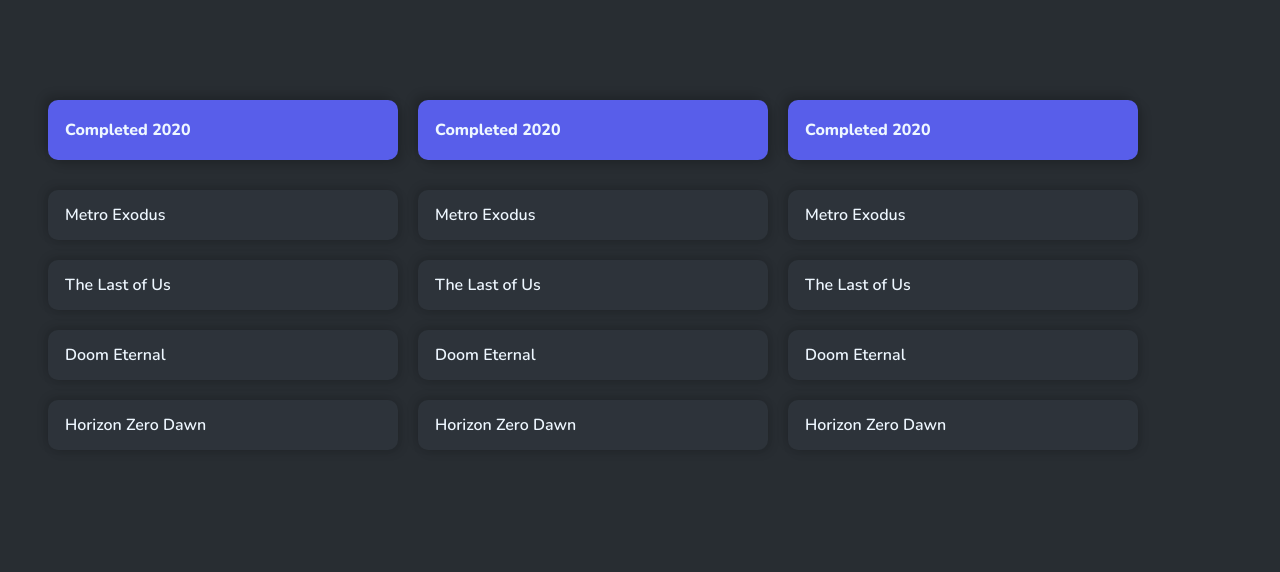
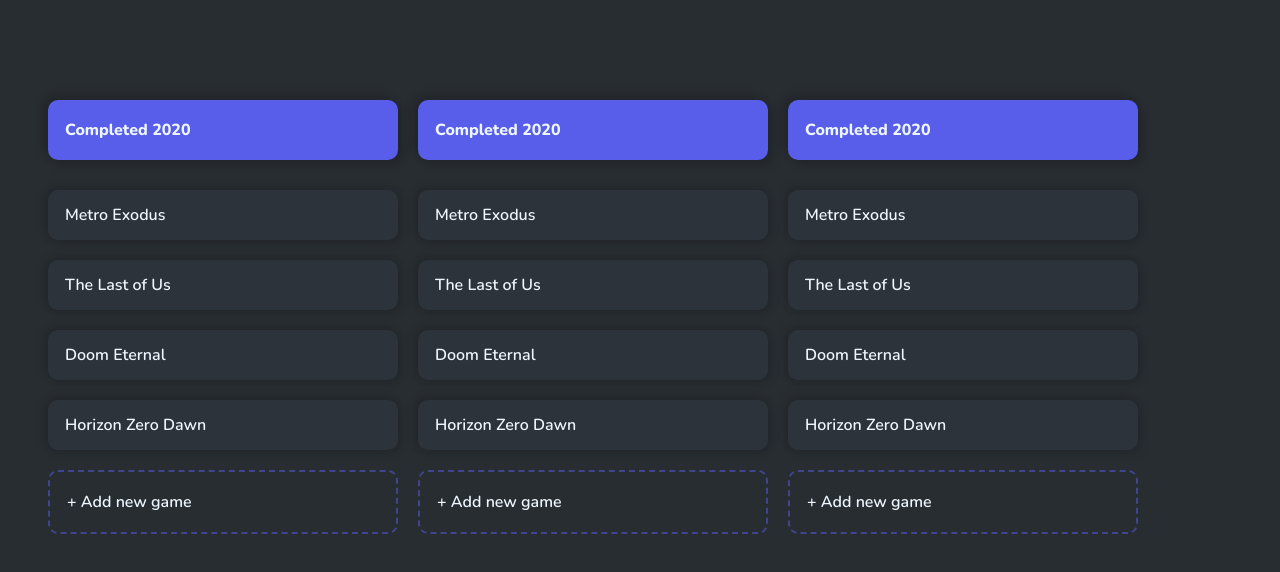
Before and after one commit to mihainsto/bowtie, a Gatsby site in the folder frontend/bowtie/: page /gamelist in a window 1280 px wide. Built offline with nearby package versions, Linux system fonts and the light colour scheme; Gatsby itself is replaced by a stand-in of ours.

Commit message:
add add-new card

```diff
--- /dev/null
+++ b/frontend/bowtie/src/components/gamelist/AddNewCard/AddNewCard.jsx
@@ -0,0 +1,15 @@
+import React from "react"
+
+import "./AddNewCard.scss"
+
+const Card = (props) => {
+    return (
+      <div className="addnewcard-card">
+        <div className="addnewcard-text">
+          {props.cardText}
+        </div>
+      </div>
+    )
+  }
+
+export default Card
--- /dev/null
+++ b/frontend/bowtie/src/components/gamelist/AddNewCard/AddNewCard.scss
@@ -0,0 +1,17 @@
+@import '../../../style.scss';
+
+.addnewcard-card{
+    background-color: $main-color;
+    height: 60px;
+    line-height: 60px;
+    border-radius: 10px;
+    border-width:2px;
+    border-style:dashed;
+    border-color: rgba(88, 94, 234, 0.5);
+}
+
+.addnewcard-text{
+    vertical-align: middle;
+    margin-left: 17px;
+    font-weight: 600;
+}
--- a/frontend/bowtie/src/components/gamelist/List/List.jsx
+++ b/frontend/bowtie/src/components/gamelist/List/List.jsx
@@ -9,8 +9,9 @@
 //import TitleCard from "/../TitleCard/TitleCard"
 import TitleCard from "../TitleCard/TitleCard"
 import Card from "../Card/Card"
+import AddNewCard from "../AddNewCard/AddNewCard"
+
 import "./List.scss"
-
 const List = (props) => {
   return (
     <div className="list-list">
@@ -25,6 +26,9 @@
         </div>
 
       ))}
+        <div className="list-card">
+          <AddNewCard cardText = "+ Add new game"/>
+        </div>
     </div>
 
   )
```
